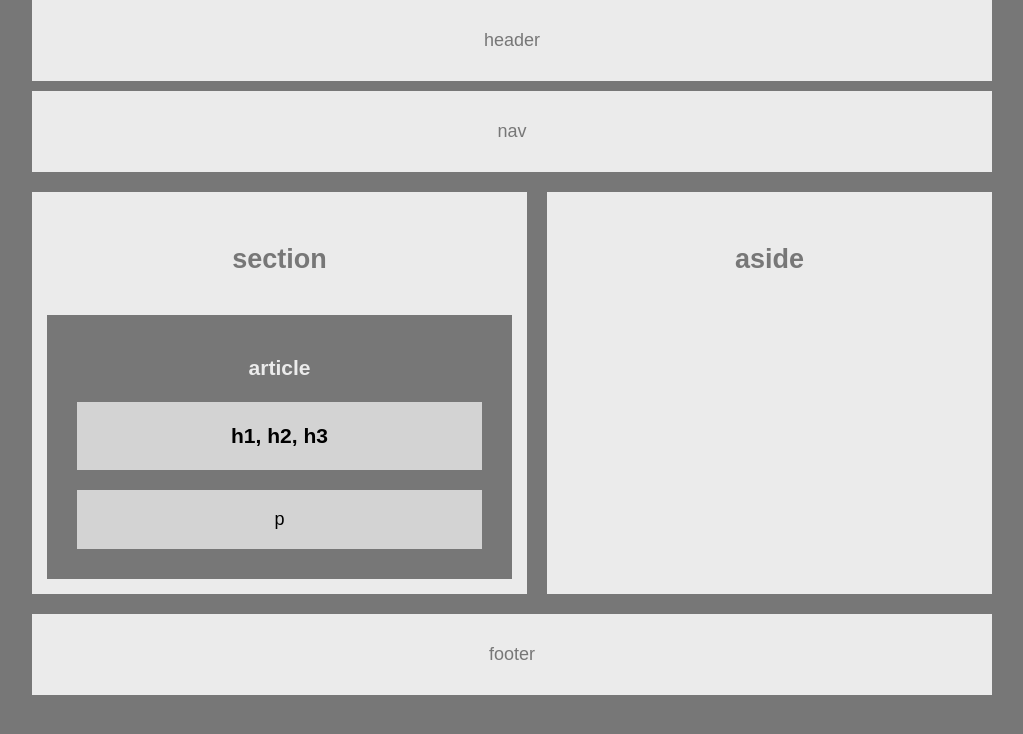
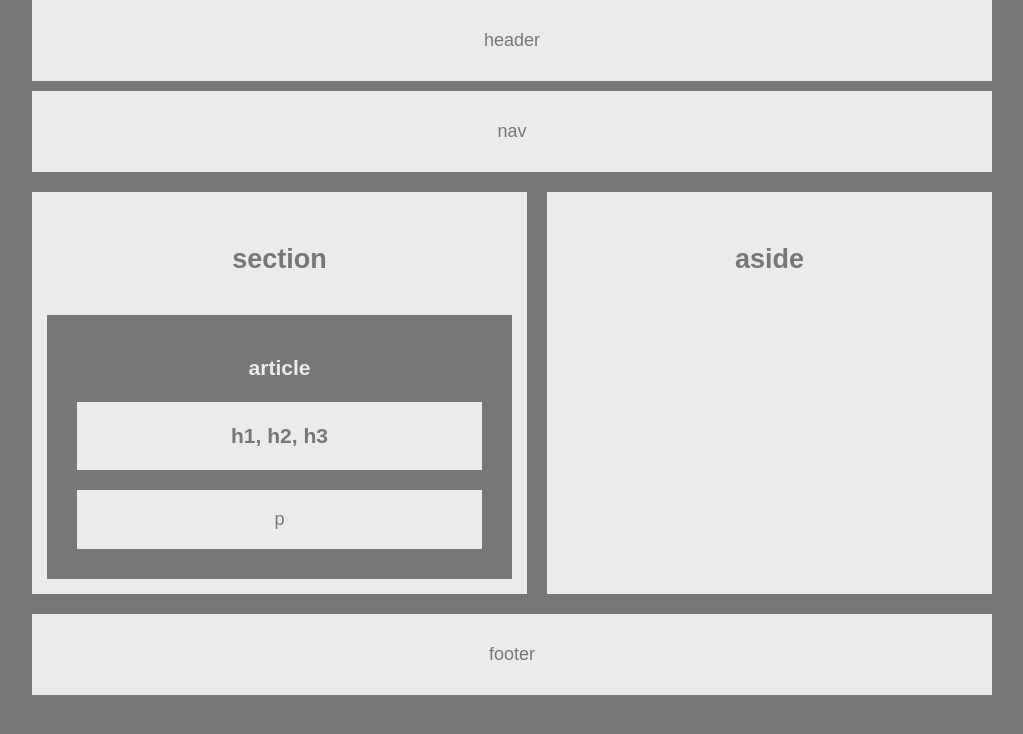
Before and after one commit to ToriRae324/HW-Wireframe, a plain HTML site: page index.html in a window 1280 px wide. Shown: the whole page, without its empty margins (128-1151 px from the left). Drawn offline with Linux system fonts and the light colour scheme.

Commit message:
color tweeks

```diff
--- a/style.css
+++ b/style.css
@@ -61,15 +61,15 @@ article {
 }
 
 .headings {
-    background: lightgrey;
-    color: black;
+    background: #ebebeb;
+    color: #777;
     margin: 20px;
     padding: 1px;
 }
 
 .paragraph {
-    background: lightgrey;
-    color: black;
+    background: #ebebeb;
+    color: #777;
     margin: 20px;
     padding: 1px;
 }
```
